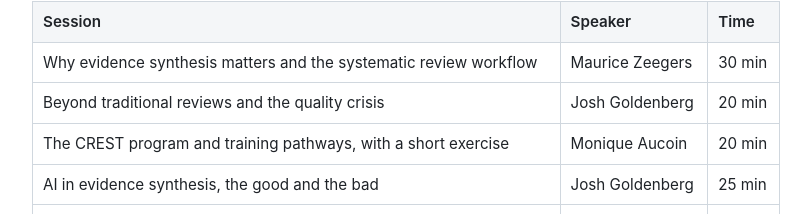
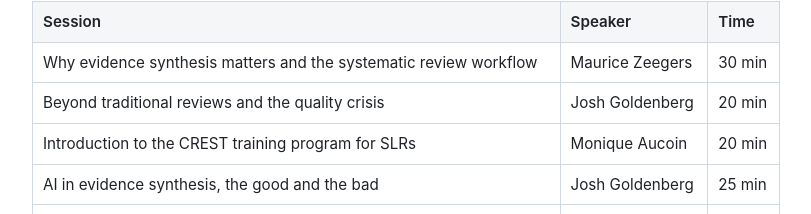
Before and after one commit to mauricezeegers/meta-research, a plain HTML site: page SLR/index.html in a window 1280 px wide. Shown: the part 1587-1801 px from the top of the page, without its empty margins (234-1045 px from the left). Drawn offline with Linux system fonts and the light colour scheme.

Commit message:
SLR: rename CREST programme item
Co-Authored-By: Claude Sonnet 5.5 <noreply@anthropic.com>
Claude-Session: https://claude.ai/code/session_01FLri9GogRKwXmSCq19JQEj

```diff
--- a/SLR/index.html
+++ b/SLR/index.html
@@ -76,7 +76,7 @@ main ul { padding-left: 1.4em; }
     <tbody>
       <tr><td>Why evidence synthesis matters and the systematic review workflow</td><td>Maurice Zeegers</td><td>30 min</td></tr>
       <tr><td>Beyond traditional reviews and the quality crisis</td><td>Josh Goldenberg</td><td>20 min</td></tr>
-      <tr><td>The CREST program and training pathways, with a short exercise</td><td>Monique Aucoin</td><td>20 min</td></tr>
+      <tr><td>Introduction to the CREST training program for SLRs</td><td>Monique Aucoin</td><td>20 min</td></tr>
       <tr><td>AI in evidence synthesis, the good and the bad</td><td>Josh Goldenberg</td><td>25 min</td></tr>
       <tr><td>Paper mills, synthetic science and trust</td><td>Maurice Zeegers</td><td>15 min</td></tr>
       <tr><td>Questions</td><td></td><td>10 min</td></tr>
```
